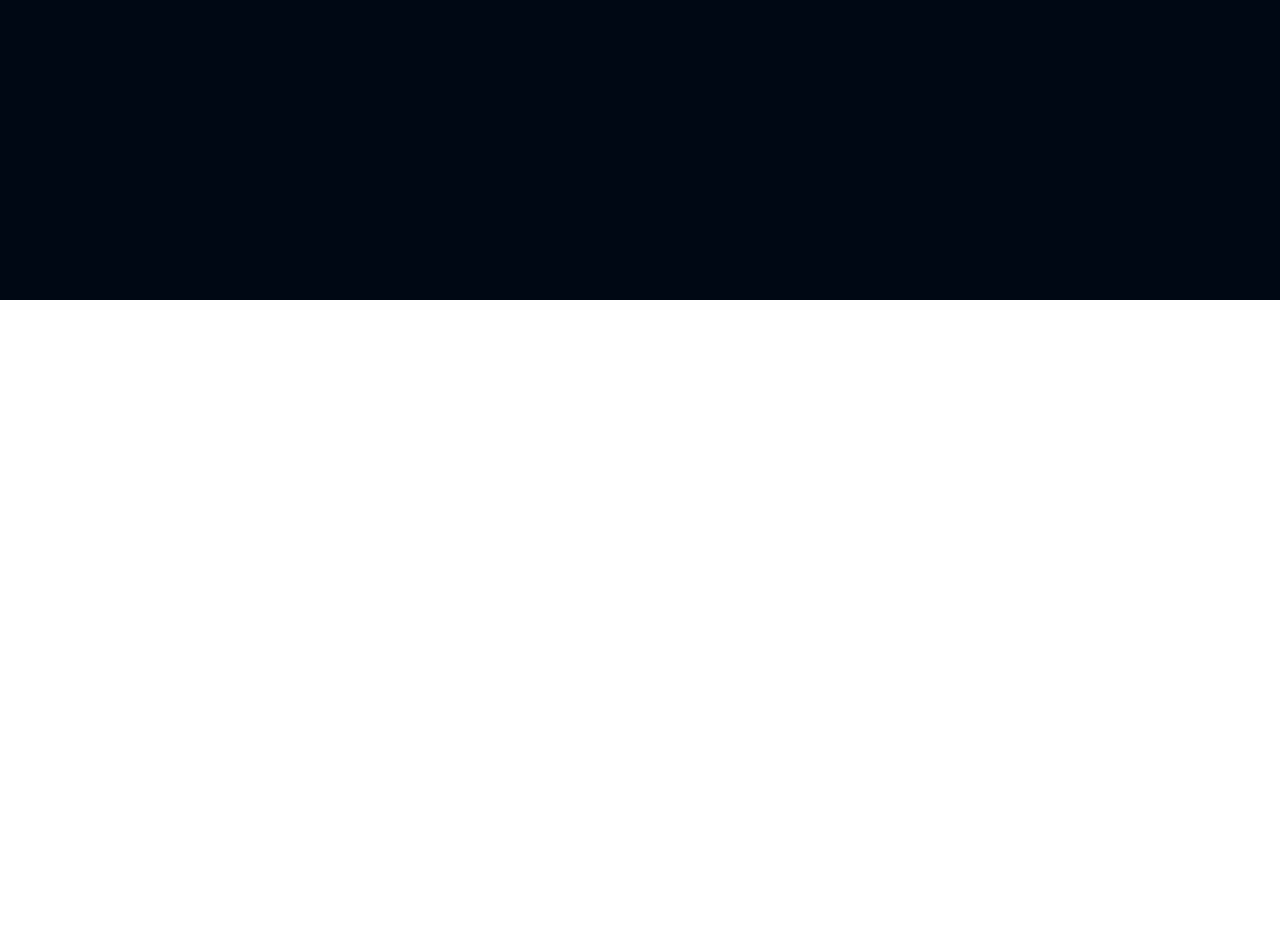
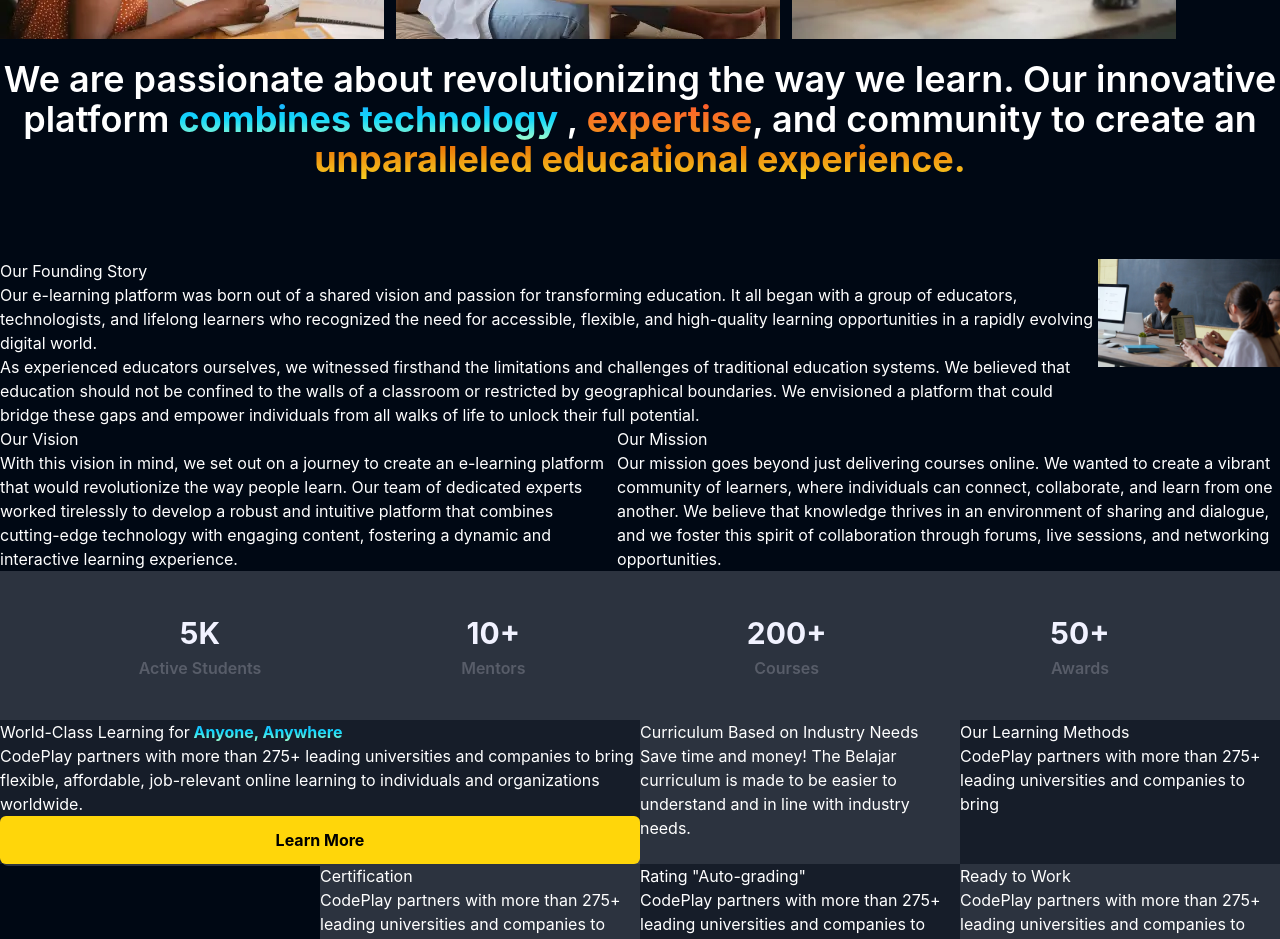
Before and after one commit to Akshat-Acharya/code-crafters, a React (Create React App) app: page /about in a window 1280 px wide. Shown: the part 500-1439 px from the top of the page. Before the commit the page ends 800 px from the top, so only its background shows below. Built offline with nearby package versions, Linux system fonts and the light colour scheme; no server answers.

Commit message:
about page progress

```diff
--- a/src/App.js
+++ b/src/App.js
@@ -8,6 +8,7 @@ import OpenRoute from "./components/core/Auth/OpenRoute";
 import ForgotPassword from "./pages/ForgotPassword";
 import UpdatePassword from "./pages/UpdatePassword";
 import VerifyEmail from "./pages/VerifyEmail";
+import About from "./pages/About";
 
 function App() {
   return (
@@ -55,6 +56,14 @@ function App() {
             </OpenRoute>
           }
         />
+         <Route
+          path="about"
+          element={
+            <OpenRoute>
+              <About />
+            </OpenRoute>
+          }
+        />
 
       </Routes>
 
--- a/src/components/common/Navbar.jsx
+++ b/src/components/common/Navbar.jsx
@@ -110,7 +110,7 @@ const Navbar = () => {
           </ul>
         </nav>
 
-            {/* Login/SignUp/Dashboard */}
+            {/* Login/SignUp/Dashboard */}``
 
             <div className='flex gap-x-4 items-center'>
 
@@ -153,7 +153,7 @@ const Navbar = () => {
               {
                 token != null && <ProfileDropDown/>
               }
-              {/* samarth */}
+
 
             </div>
 
--- /dev/null
+++ b/src/components/core/AboutPage/LearningGrid.jsx
@@ -0,0 +1,102 @@
+import React from 'react'
+import HighlightText from '../HomePage/HighlightText';
+import Button from '../HomePage/Button'
+
+const LearningGridArray = [
+    {
+      order: -1,
+      heading: "World-Class Learning for",
+      highliteText: "Anyone, Anywhere",
+      description:
+        "CodePlay partners with more than 275+ leading universities and companies to bring flexible, affordable, job-relevant online learning to individuals and organizations worldwide.",
+      BtnText: "Learn More",
+      BtnLink: "/",
+    },
+    {
+      order: 1,
+      heading: "Curriculum Based on Industry Needs",
+      description:
+        "Save time and money! The Belajar curriculum is made to be easier to understand and in line with industry needs.",
+    },
+    {
+      order: 2,
+      heading: "Our Learning Methods",
+      description:
+        "CodePlay partners with more than 275+ leading universities and companies to bring",
+    },
+    {
+      order: 3,
+      heading: "Certification",
+      description:
+        "CodePlay partners with more than 275+ leading universities and companies to bring",
+    },
+    {
+      order: 4,
+      heading: `Rating "Auto-grading"`,
+      description:
+        "CodePlay partners with more than 275+ leading universities and companies to bring",
+    },
+    {
+      order: 5,
+      heading: "Ready to Work",
+      description:
+        "CodePlay partners with more than 275+ leading universities and companies to bring",
+    },
+  ];
+
+const LearningGrid = () => {
+  return (
+    <div className='grid mx-auto grid-cols-1-1 lg:grid-cols-4 mb-10'>
+    {
+        LearningGridArray.map((card,index) => {
+            return (
+                <div key={index}
+                className={`${index===0 && "lg:col-span-2"}
+
+                ${
+                card.order%2===1 ? "bg-richblack-700":"bg-richblack-800"
+                }
+                ${
+                    card.order === 3 && "lg:col-start-2"
+                }
+
+                `}
+                >
+                {
+                    card.order<0
+                    ? (
+                        <div>
+                            <div>
+                                {card.heading}
+                                <HighlightText text={card.highliteText}/>
+                            </div>
+                            <p>
+                                    {card.description}
+                            </p>
+                            <Button active={true} linkto={card.BtnLink }>
+                                {card.BtnText}
+                            </Button>
+                        </div>
+                    )
+                    : (
+                        <div>
+                            <h1>
+                                {card.heading}
+                            </h1>
+                            <p>
+                                {card.description}
+                            </p>
+                        </div>
+                    )
+                }
+
+                </div>
+            )
+        })
+    }
+
+    </div>
+  )
+}
+
+export default LearningGrid
--- /dev/null
+++ b/src/components/core/AboutPage/Quote.jsx
@@ -0,0 +1,23 @@
+import React from 'react'
+import HighlightText from '../HomePage/HighlightText'
+
+const Quote = () => {
+  return (
+    <div className=" text-xl md:text-4xl font-semibold mx-auto py-5 pb-20 text-center text-white">
+        We are passionate about revolutionizing the way we learn. Our
+        innovative platform <HighlightText text={"combines technology"} />,{" "}
+        <span className="bg-gradient-to-b from-[#FF512F] to-[#F09819] text-transparent bg-clip-text font-bold">
+            {" "}
+            expertise
+        </span>
+        , and community to create an
+        <span className="bg-gradient-to-b from-[#E65C00] to-[#F9D423] text-transparent bg-clip-text font-bold">
+            {" "}
+            unparalleled educational
+        experience.
+        </span>
+    </div>
+  )
+}
+
+export default Quote
--- /dev/null
+++ b/src/components/core/AboutPage/StatsComponent.jsx
@@ -0,0 +1,34 @@
+import React from "react";
+
+const Stats = [
+  { count: "5K", label: "Active Students" },
+  { count: "10+", label: "Mentors" },
+  { count: "200+", label: "Courses" },
+  { count: "50+", label: "Awards" },
+];
+
+const StatsComponenet = () => {
+  return (
+    <div className="bg-richblack-700">
+      {/* Stats */}
+      <div className="flex flex-col gap-10 justify-between w-11/12 max-w-maxContent text-white mx-auto ">
+        <div className="grid grid-cols-2 md:grid-cols-4 text-center">
+          {Stats.map((data, index) => {
+            return (
+              <div className="flex flex-col py-10" key={index}>
+                <h1 className="text-[30px] font-bold text-richblack-5">
+                  {data.count}
+                </h1>
+                <h2 className="font-semibold text-[16px] text-richblack-500">
+                  {data.label}
+                </h2>
+              </div>
+            );
+          })}
+        </div>
+      </div>
+    </div>
+  );
+};
+
+export default StatsComponenet;
--- /dev/null
+++ b/src/pages/About.jsx
@@ -0,0 +1,110 @@
+import React from 'react'
+import HighlightText from '../components/core/HomePage/HighlightText'
+import BannerImage1 from '../assets/Images/aboutus1.webp'
+import BannerImage2 from '../assets/Images/aboutus2.webp'
+import BannerImage3 from '../assets/Images/aboutus3.webp'
+import Quote from '../components/core/AboutPage/Quote'
+import FoundingImage from '../assets/Images/FoundingStory.png'
+import StatsComponent from '../components/core/AboutPage/StatsComponent'
+import LearningGrid from '../components/core/AboutPage/LearningGrid'
+
+const About = () => {
+  return (
+    <div className='mt-[100px] text-white'>
+        {/* section 1 */}
+        <section>
+            <div>
+                <header>
+                Driving Innovation in Online Education for a
+                <HighlightText text={"Brighter Future"} />
+                <p>
+                Code Crafters is at the forefront of driving innovation in online
+              education. We're passionate about creating a brighter future by
+              offering cutting-edge courses, leveraging emerging technologies,
+              and nurturing a vibrant learning community.
+                </p>
+                </header>
+                <div className='flex gap-x-3 mx-auto'>
+                    <img src={BannerImage1} loading='lazy'/>
+                    <img src={BannerImage2} loading='lazy'/>
+                    <img src={BannerImage3} loading='lazy'/>
+                </div>
+            </div>
+        </section>
+
+        {/* section 2 */}
+        <section>
+            <div>
+                <Quote/>
+            </div>
+        </section>
+
+        {/*section 3*/}
+        <section>
+            <div className='flex flex-col'>
+            {/* Founding Story vala Div */}
+                <div className='flex'>
+                {/* Founding Story left Box */}
+                    <div>
+                        <h1>Our Founding Story</h1>
+                        <p> Our e-learning platform was born out of a shared vision and
+                passion for transforming education. It all began with a group of
+                educators, technologists, and lifelong learners who recognized
+                the need for accessible, flexible, and high-quality learning
+                opportunities in a rapidly evolving digital world.</p>
+
+                        <p>As experienced educators ourselves, we witnessed firsthand the
+                limitations and challenges of traditional education systems. We
+                believed that education should not be confined to the walls of a
+                classroom or restricted by geographical boundaries. We
+                envisioned a platform that could bridge these gaps and empower
+                individuals from all walks of life to unlock their full
+                potential.</p>
+                    </div>
+                   {/* Founding Story image box  */}
+                    <div>
+                        <img src={FoundingImage}/>
+                    </div>
+                </div>
+                {/* vision and mission vala parent div */}
+                <div className='flex'>
+                    {/* left box */}
+                    <div>
+                        <h1>Our Vision</h1>
+                        <p>With this vision in mind, we set out on a journey to create an
+                e-learning platform that would revolutionize the way people
+                learn. Our team of dedicated experts worked tirelessly to
+                develop a robust and intuitive platform that combines
+                cutting-edge technology with engaging content, fostering a
+                dynamic and interactive learning experience.</p>
+                    </div>
+
+                    {/* right box */}
+                    <div>
+                        <h1>
+                            Our Mission
+                        </h1>
+                        <p>
+                        Our mission goes beyond just delivering courses online. We wanted to create a vibrant community of learners, where individuals can connect, collaborate, and learn from one another. We believe that knowledge thrives in an environment of sharing and dialogue, and we foster this spirit of collaboration through forums, live sessions, and networking opportunities.
+                        </p>
+                    </div>
+
+                </div>
+
+            </div>
+        </section>
+
+    {/*section 4*/}
+    <StatsComponent/>
+
+    {/* section 5 */}
+    <section>
+        <LearningGrid/>
+    </section>
+
+
+    </div>
+  )
+}
+
+export default About
```
